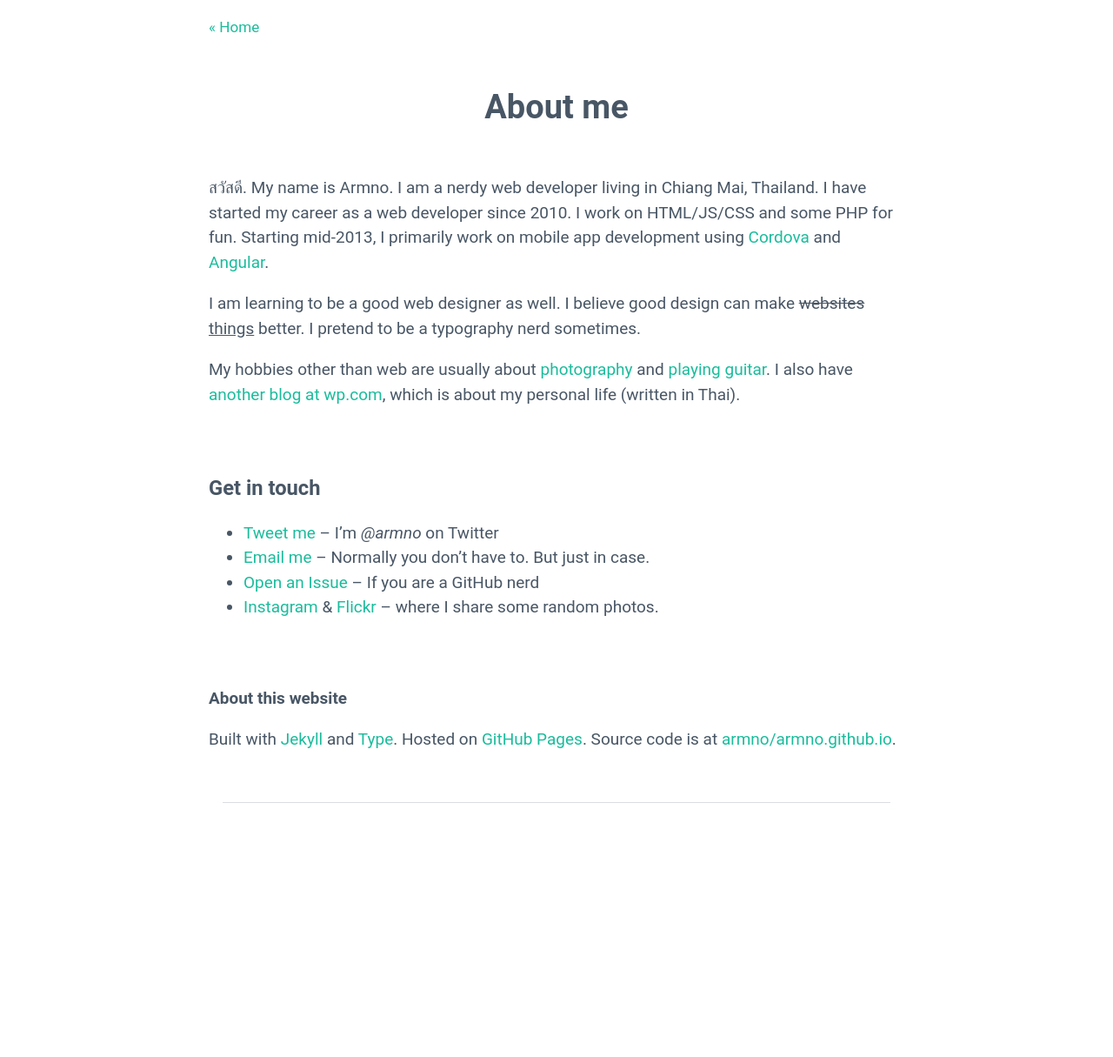
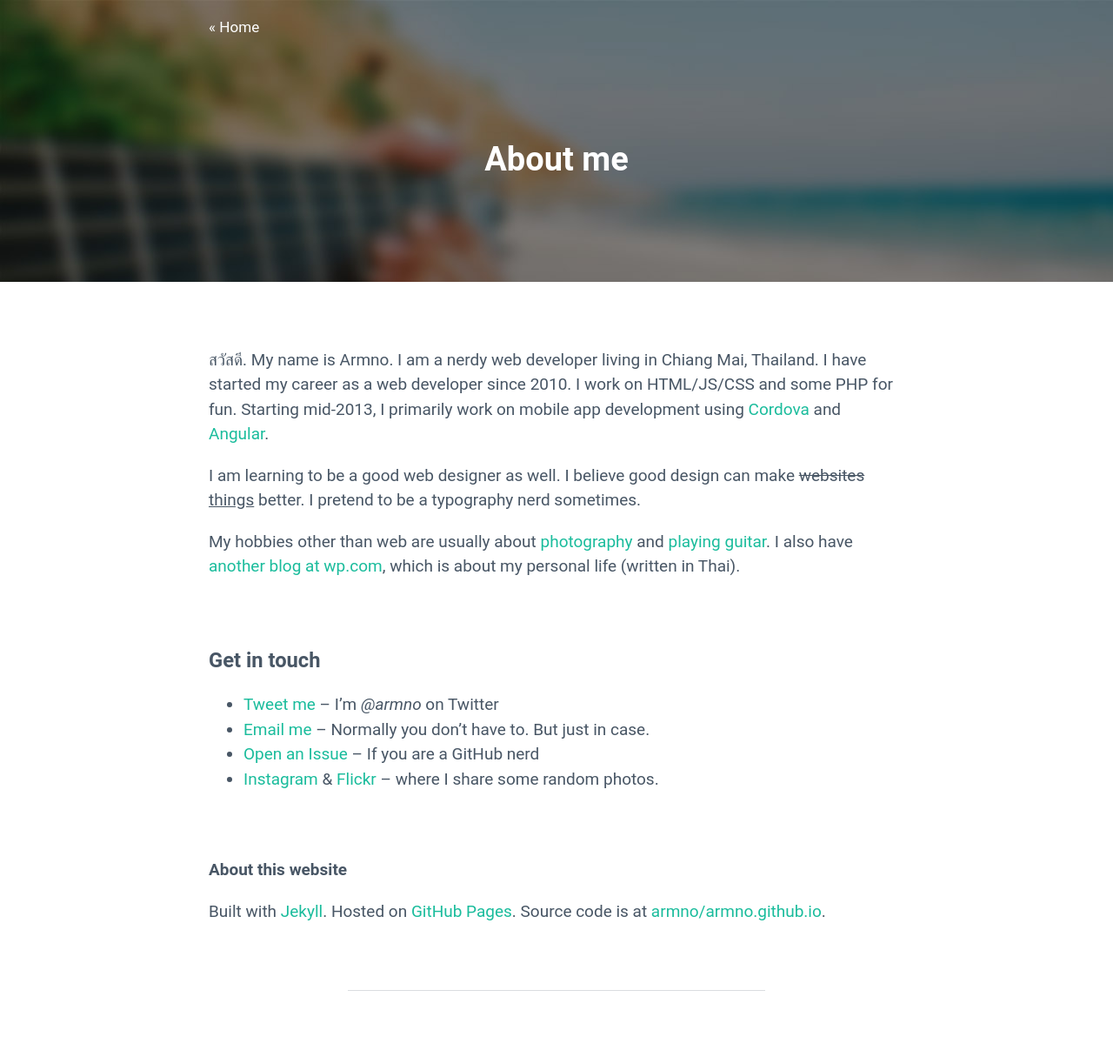
Before and after one commit to armno/armno.github.io, a Jekyll site: the page built from about/index.md, in a window 1280 px wide. Shown: the whole page at 87% size. Built offline with Jekyll 4.4.1, drawn with Linux system fonts in a browser that asks for light colours; before the commit the page ends 980 px from its top, so only the background shows below that.

Commit message:
clean up home page and about page layouts and some copy

```diff
--- a/_layouts/post.html
+++ b/_layouts/post.html
@@ -2,11 +2,20 @@
 layout: default
 ---
 
-<nav class="container nav-post">
-  <a href="{{ '/' | prepend: site.baseurl }}">« Home</a>
-</nav>
-<article class="container">
-  <header class="post-header">
+<div
+  {% if page.cover-image %}
+    style="background-image: url({{ page.cover-image }})"
+    class="post-cover-photo has-cover-photo"
+  {% else %}
+    class="post-cover-photo"
+  {% endif %}
+  >
+
+  <nav class="container nav-post">
+    <a href="{{ '/' | prepend: site.baseurl }}">« Home</a>
+  </nav>
+
+  <header class="post-header container">
     <h1 class="text-center post-title">{{ page.title }}</h1>
 
     {% if page.is_post %}
@@ -32,14 +41,16 @@ layout: default
       {% endfor %}
     </ul>
     {% endif %}
+  </header>
 
-  </header>
+</div>
+
+<article class="container">
 
   {{ content }}
 
+  <hr>
 </article>
-
-<hr>
 
 <!-- Disqus -->
 {% if page.is_post %}
--- a/about/index.md
+++ b/about/index.md
@@ -2,6 +2,7 @@
 layout: post
 title: About me
 description: สวัสดี My name is Armno. I am a web developer living in beautiful Chiang Mai, Thailand. I started my career as a web developer since 2010. I work on HTML/JS/CSS and some PHP for fun.
+cover-image: "/img/about-featured.jpg"
 ---
 
 สวัสดี. My name is Armno. I am a nerdy web developer living in Chiang Mai, Thailand. I have started my career as a web developer since 2010. I work on HTML/JS/CSS and some PHP for fun. Starting mid-2013, I primarily work on mobile app development using [Cordova][cordova] and [Angular][angular].
@@ -19,7 +20,7 @@ My hobbies other than web are usually about [photography][flickr] and [playing g
 
 #### About this website
 
-Built with [Jekyll][jekyll] and [Type][type-theme]. Hosted on [GitHub Pages][github-pages]. Source code is at [armno/armno.github.io][repo].
+Built with [Jekyll][jekyll]. Hosted on [GitHub Pages][github-pages]. Source code is at [armno/armno.github.io][repo].
 
 [cordova]: http://cordova.io "Cordova Website"
 [flickr]: http://www.flickr.com/photos/armno "Armno's Flickr Page"
@@ -30,7 +31,6 @@ Built with [Jekyll][jekyll] and [Type][type-theme]. Hosted on [GitHub Pages][git
 [github]: https://github.com/armno/armno/issues/new
 [instagram]: http://instagram.com/armno
 [jekyll]: http://jekyllrb.com
-[type-theme]: https://rohanchandra.github.io/project/type/
 [github-pages]: http://pages.github.com
 [repo]: https://github.com/armno/armno.github.io
 [angular]: https://angularjs.org
--- a/css/main.scss
+++ b/css/main.scss
@@ -88,8 +88,8 @@ hr {
   border: 0;
   border-bottom: 1px solid rgba(72, 86, 101, 0.2);
   width: 60%;
-  margin-top: 3rem;
-  margin-bottom: 3rem;
+  margin-top: 4rem;
+  margin-bottom: 4rem;
   margin-left: auto;
   margin-right: auto;
 }
@@ -156,11 +156,26 @@ pre > code {
   padding-bottom: 1rem;
   // background-color: rgba(255, 99, 71, 0.1); // green + 0.1
   font-size: 0.9rem;
+
+  .has-cover-photo & {
+    a {
+      color: #fff;
+    }
+  }
 }
 
 .post-header {
-  margin-top: 2rem;
-  margin-bottom: 3rem;
+  display: flex;
+  flex-direction: column;
+  justify-content: center;
+  // margin-top: 2rem;
+  // margin-bottom: 3rem;
+  min-height: 260px;
+
+  .has-cover-photo & {
+    color: #fff;
+    margin-bottom: 4rem;
+  }
 }
 
 // tags
--- a/index.html
+++ b/index.html
@@ -27,7 +27,7 @@ layout: default
       Nerd.
     </h1>
 
-    <p>Frontend-ish developer at <a href="http://www.buzzwoo.de">BUZZWOO!</a></p>
+    <p>Armno is a frontend-ish developer at <a href="http://www.buzzwoo.de">BUZZWOO!</a></p>
 
     <div class="home-social-icons">
       <a href="https://github.com/armno">
```
